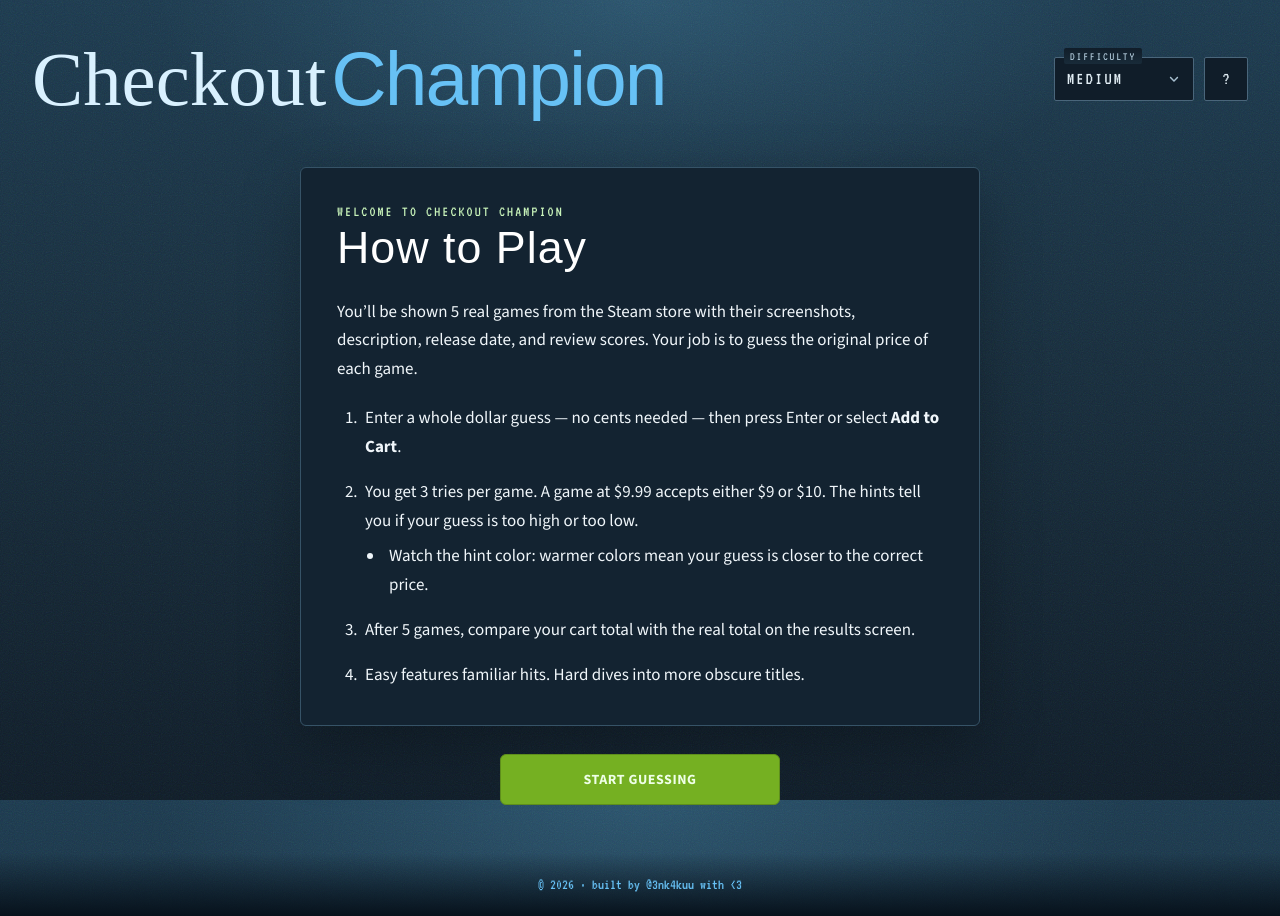
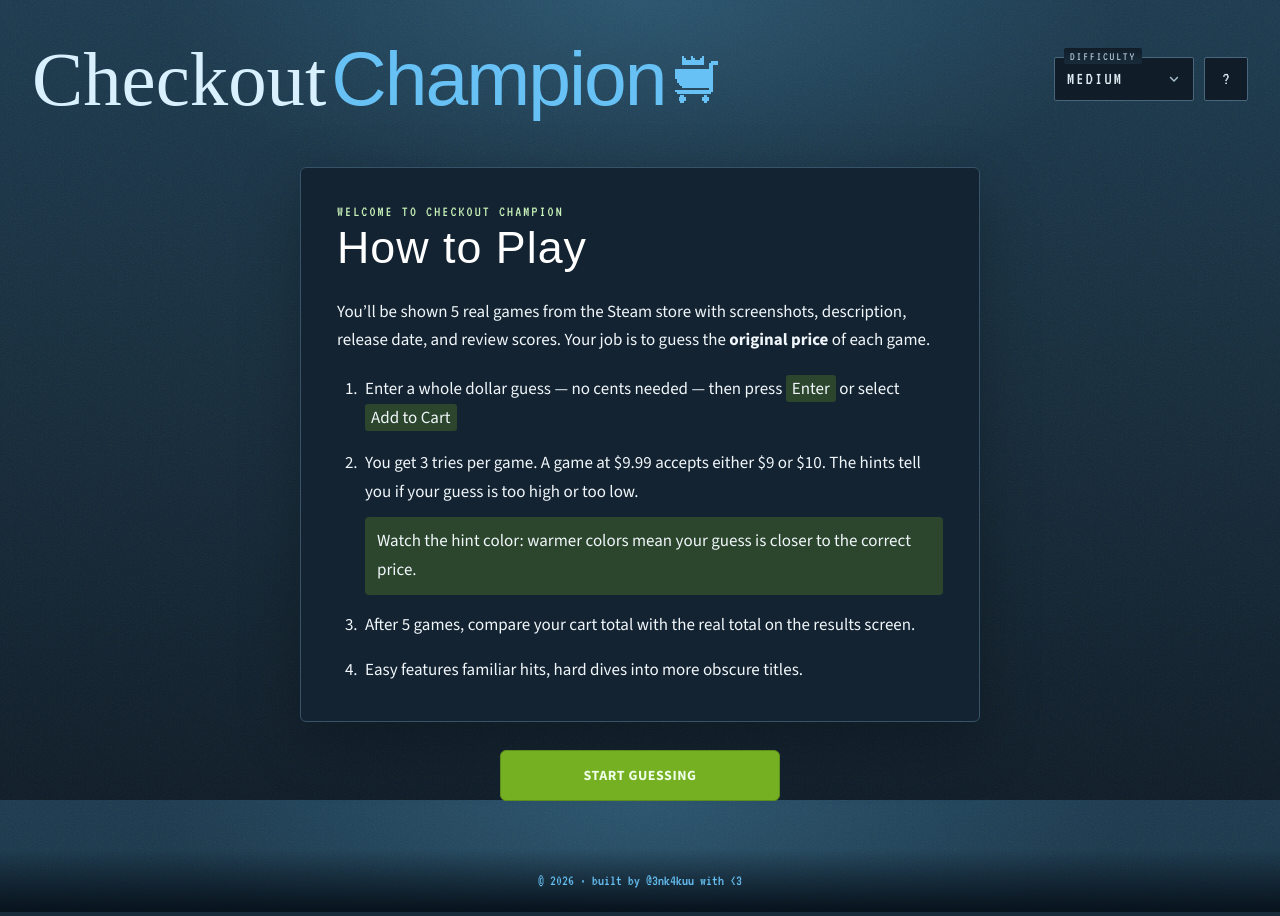
Before and after one commit to 3nk4kuu/guess-the-price, a React (Vite) app: page / in a window 1280 px wide. Built offline with nearby package versions, Linux system fonts and the light colour scheme; a web font is replaced by a local one.

Commit message:
Refine header branding and how-to-play styling

```diff
--- a/src/Header.jsx
+++ b/src/Header.jsx
@@ -9,7 +9,12 @@
   const [howToPlayOpen, setHowToPlayOpen] = useState(false);
   return (
     <header className="site-header">
-      <h1 className="site-title"><span>Checkout</span> <span>Champion</span></h1>
+      <div className="site-brand">
+        <h1 className="site-title"><span>Checkout</span> <span>Champion</span></h1>
+        <svg className="site-icon" viewBox="80 64 384 416" aria-hidden="true">
+          <image href="/checkout-icon.png" width="512" height="512" />
+        </svg>
+      </div>
       <div className="header-controls">
         <div className="difficulty-control"><span id="difficulty-label">Difficulty</span>
           <Select className="difficulty-select" labelId="difficulty-label" value={difficulty} onChange={event => onDifficultyChange(event.target.value)} disabled={disabled} IconComponent={KeyboardArrowDownRounded}
--- a/src/Howtoplay.jsx
+++ b/src/Howtoplay.jsx
@@ -4,14 +4,14 @@
       <div className="help-heading"><div><p className="eyebrow accent-green">Welcome to Checkout Champion</p><h2 id="how-to-play-title">How to Play</h2></div>
         {onClose && <button className="close-button" onClick={onClose} aria-label="Close how to play">×</button>}
       </div>
-      <p>You’ll be shown {gamesPerRound} real games from the Steam store with their screenshots, description, release date, and review scores. Your job is to guess the original price of each game.</p>
+      <p>You’ll be shown {gamesPerRound} real games from the Steam store with screenshots, description, release date, and review scores. Your job is to guess the <strong>original price</strong> of each game.</p>
       <ol>
-        <li>Enter a whole dollar guess — no cents needed — then press Enter or select <strong>Add to Cart</strong>.</li>
+        <li>Enter a whole dollar guess — no cents needed — then press <kbd className="help-inline-box">Enter</kbd> or select <span className="help-inline-box">Add to Cart</span></li>
         <li>You get 3 tries per game. A game at $9.99 accepts either $9 or $10. The hints tell you if your guess is too high or too low.
-          <ul><li>Watch the hint color: warmer colors mean your guess is closer to the correct price.</li></ul>
+          <p className="help-hint-box">Watch the hint color: warmer colors mean your guess is closer to the correct price.</p>
         </li>
         <li>After {gamesPerRound} games, compare your cart total with the real total on the results screen.</li>
-        <li>Easy features familiar hits. Hard dives into more obscure titles.</li>
+        <li>Easy features familiar hits, hard dives into more obscure titles.</li>
       </ol>
       {onClose && <button className="primary-button help-dismiss" onClick={onClose}>Got it — let’s play</button>}
     </section>
--- a/src/index.css
+++ b/src/index.css
@@ -18,7 +18,10 @@
 h2 { font-family: 'Jersey 10', sans-serif; font-size: clamp(2rem, 3.5vw, 2.8rem); font-weight: 400; letter-spacing: 1px; line-height: 1; color: #fff; }
 .app-shell { min-height: 100vh; display: flex; flex-direction: column; }
 .site-header { width: min(1240px, calc(100% - 64px)); margin: 0 auto; padding-top: 40px; display: flex; align-items: center; justify-content: space-between; gap: 24px; flex-wrap: wrap; }
-.site-title { display: flex; align-items: baseline; gap: 5px; font-size: clamp(2.8rem, 6vw, 5rem); line-height: 1; font-weight: 400; white-space: nowrap; }
+.site-brand { display: flex; align-items: center; gap: 10px; font-size: clamp(2.8rem, 6vw, 5rem); }
+.site-icon { width: .5599276em; height: .6067327em; flex-shrink: 0; overflow: hidden; }
+.site-icon image { image-rendering: pixelated; }
+.site-title { display: flex; align-items: baseline; gap: 5px; font-size: inherit; line-height: 1; font-weight: 400; white-space: nowrap; }
 .site-title span:first-child { font-family: 'Jacquard 12', serif; color: #d9f1ff; }
 .site-title span:last-child { font-family: 'Jersey 10', sans-serif; color: #67c1f5; letter-spacing: -2px; }
 .header-controls { display: flex; gap: 10px; align-items: center; }
@@ -126,8 +129,8 @@
 .how-to-play > p, .how-to-play li { line-height: 1.7; font-size: 17px; color: #f0f6fa; }
 .how-to-play ol { padding-left: 24px; margin: 20px 0 0; }
 .how-to-play li { padding-left: 4px; margin-top: 16px; }
-.how-to-play li > ul { padding-left: 20px; margin: 0; list-style-type: disc; }
-.how-to-play li > ul > li { margin-top: 6px; }
+.help-inline-box { padding: 2px 6px; border-radius: 3px; background: rgb(117 176 34 / 25%); color: #f0f6fa; font: inherit; white-space: nowrap; }
+.help-hint-box { margin: 10px 0 0; padding: 10px 12px; border-radius: 4px; background: rgb(117 176 34 / 25%); color: #f0f6fa; }
 .close-button { width: 36px; height: 36px; border: 0; background: transparent; border-radius: 2px; font-size: 24px; flex-shrink: 0; }
 .help-dismiss { width: 100%; margin-top: 28px; }
 .start-action { text-align: center; margin-top: 28px; }
@@ -171,5 +174,5 @@
 ::selection { background: #67c1f5; color: #101d29; }
 @media (max-width: 1000px) { .game-grid { padding: 36px; } .game-details { gap: 20px; } }
 @media (max-width: 800px) { .site-header { padding-top: 28px; } .main-content { padding-top: 36px; } .game-grid { grid-template-columns: 1fr; gap: 28px; } .game-details { padding-top: 0; } .results-grid { grid-template-columns: 1fr; } .cart-summary { position: static; } }
-@media (max-width: 480px) { .site-header, .main-content { width: calc(100% - 40px); } .site-title { display: flex; align-items: baseline; gap: 5px; font-size: 44px; } .game-grid { padding: 24px 20px; } .round-progress > .eyebrow { font-size: 15px; } .progress-step { width: 22px; } .how-to-play, .state-card { padding: 24px; } .state-card { margin: 36px auto; } .guess-controls .primary-button { padding: 12px; font-size: 12px; } .cart-item { grid-template-columns: 90px minmax(0, 1fr); gap: 12px; } .cart-price { grid-column: 1 / -1; flex-direction: row; align-items: center; gap: 12px; width: 100%; justify-content: flex-end; } }
+@media (max-width: 480px) { .site-header, .main-content { width: calc(100% - 40px); } .site-brand { gap: 10px; font-size: clamp(30px, 8vw, 38px); } .site-title { font-size: inherit; } .game-grid { padding: 24px 20px; } .round-progress > .eyebrow { font-size: 15px; } .progress-step { width: 22px; } .how-to-play, .state-card { padding: 24px; } .state-card { margin: 36px auto; } .guess-controls .primary-button { padding: 12px; font-size: 12px; } .cart-item { grid-template-columns: 90px minmax(0, 1fr); gap: 12px; } .cart-price { grid-column: 1 / -1; flex-direction: row; align-items: center; gap: 12px; width: 100%; justify-content: flex-end; } }
 @media (prefers-reduced-motion: reduce) { *, *::before, *::after { animation: none !important; scroll-behavior: auto !important; transition: none !important; } }
```
Also changed, not shown: public/checkout-icon.png (added).
